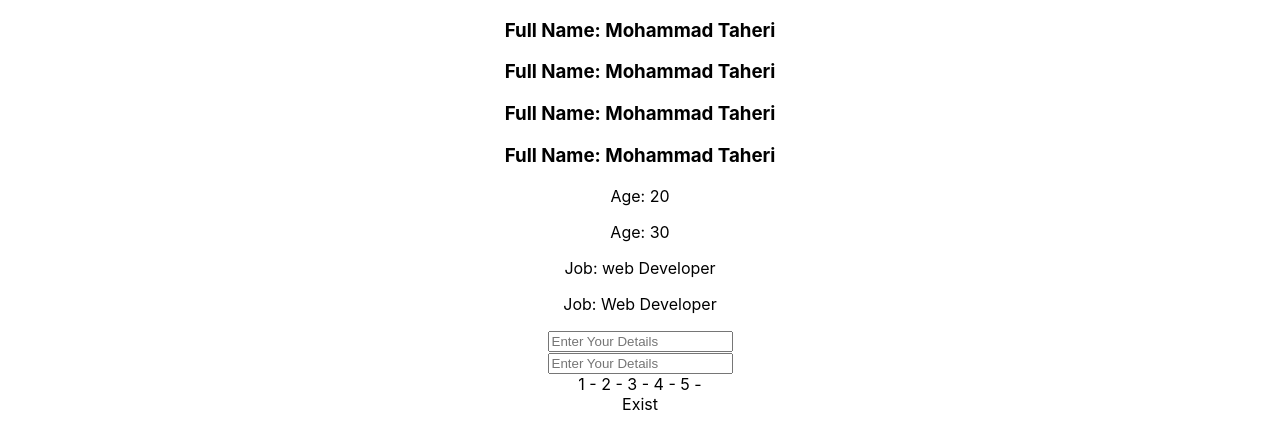
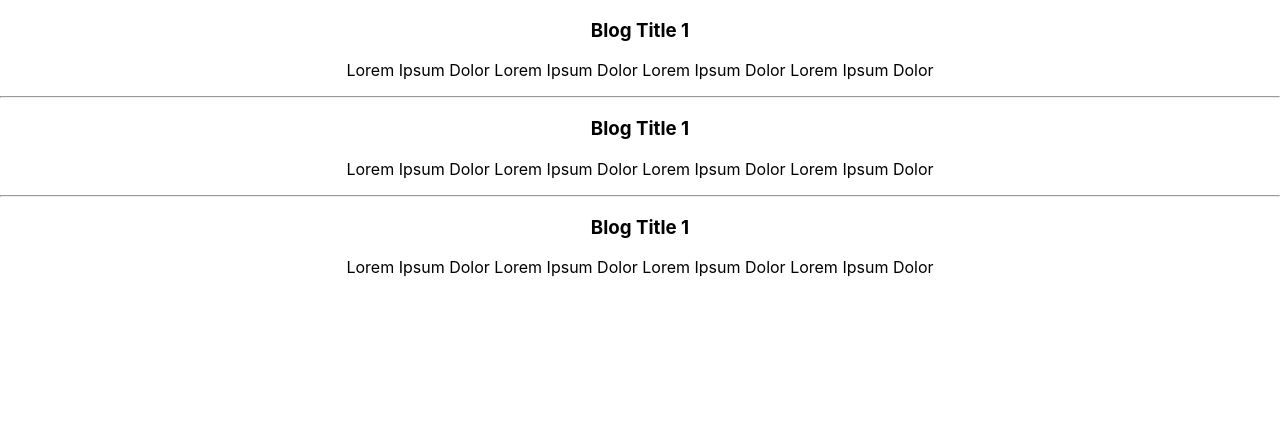
Before and after one commit to MamadTaheri/React-Jupiter-Team, a React (Create React App) app: page / in a window 1280 px wide. Shown: the top 448 px of the page. Built offline with nearby package versions, Linux system fonts and the light colour scheme.

Commit message:
work with jsx

```diff
--- a/src/App.js
+++ b/src/App.js
@@ -2,54 +2,28 @@ import logo from './logo.svg';
 import './App.css';
 
 function App() {
-  const firstName = 'Mohammad'
-  const lastName = 'Taheri'
-  const age = 32
-  const job = 'Web Developer'
-  const inputPlaceHolder = 'Enter Your Details'
 
-  const detailsInputBox = <input placeholder={inputPlaceHolder}/>
-
-  const mArr = [1, 2, 3, 4, 5]
-
-  const mObj = {
-    name: 'Todo',
-    age: 30
-  }
-
-  const getFullName = (firstName, lastName) => {
-    return `${firstName} ${lastName}`
+  const blogObj = {
+    title: 'Blog Title 1',
+    description: 'Lorem Ipsum Dolor Lorem Ipsum Dolor Lorem Ipsum Dolor Lorem Ipsum Dolor '
   }
 
   return (
     <div className="App">
-      <h3>Full Name: {firstName} {lastName} </h3>
-      <h3>Full Name: {firstName + ' ' + lastName} </h3>
-      <h3>Full Name: {`${firstName} ${lastName}`} </h3>
-      <h3>Full Name: {getFullName(firstName, lastName)} </h3>
-      <p>Age: 20</p>
-      <p>Age: {mObj.age}</p>
-      <p>Job: web Developer</p>
-      <p>Job: {job}</p>
-
-      <input placeholder={inputPlaceHolder}/>
-      <br/>
-
-      {detailsInputBox}
-      <br/>
-
-      {
-        mArr.map((item) => {
-          return (<span>{item + ' - '}</span>)
-        })
-      }
-      <br/>
-
-      {
-        mArr[0] ? 'Exist' : 'Not Exist'
-      }
-
-
+      <div>
+        <h3>{blogObj.title}</h3>
+        <p>{blogObj.description}</p>
+      </div>
+      <hr/>
+      <div>
+        <h3>{blogObj.title}</h3>
+        <p>{blogObj.description}</p>
+      </div>
+      <hr/>
+      <div>
+        <h3>{blogObj.title}</h3>
+        <p>{blogObj.description}</p>
+      </div>
 
     </div>
   );
```
